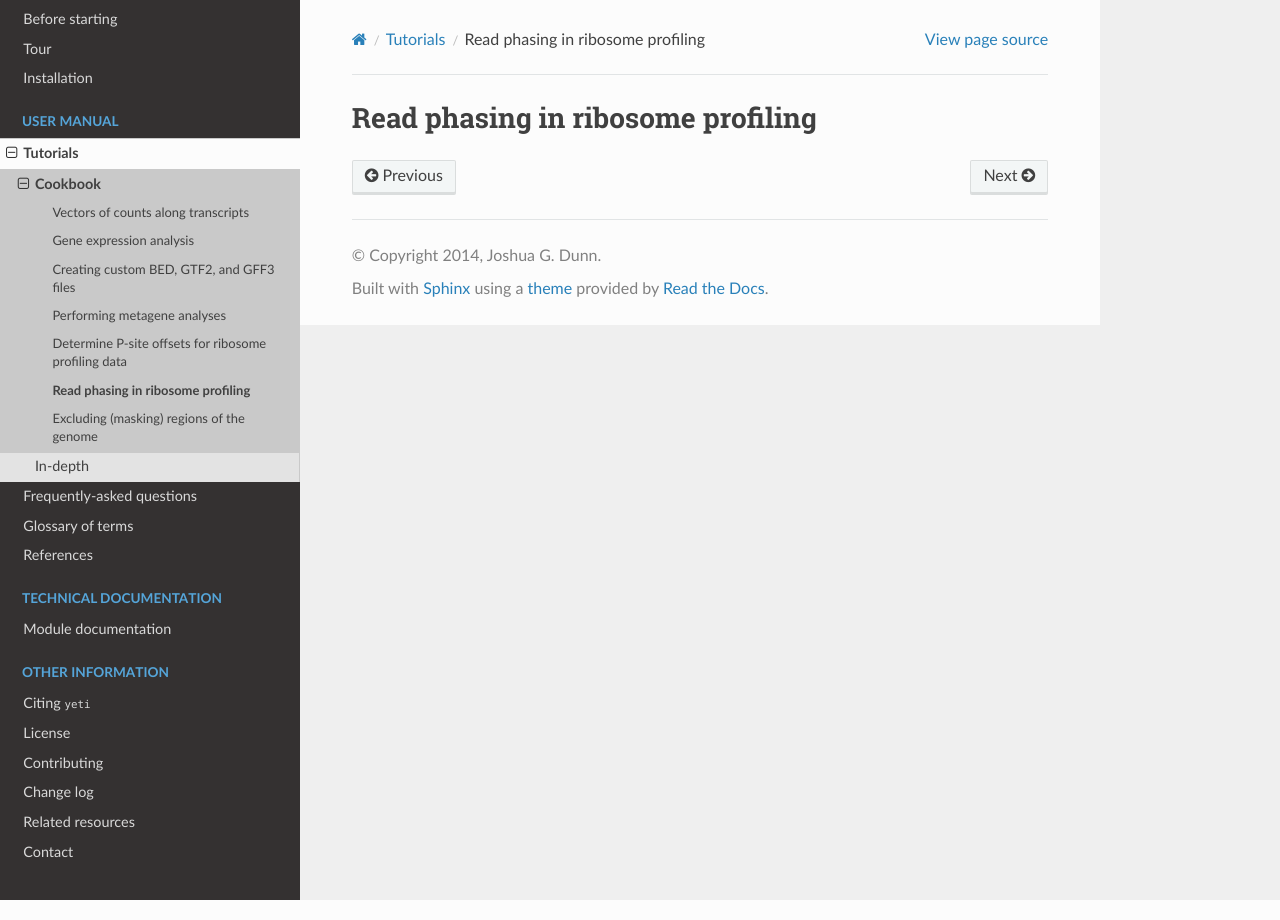
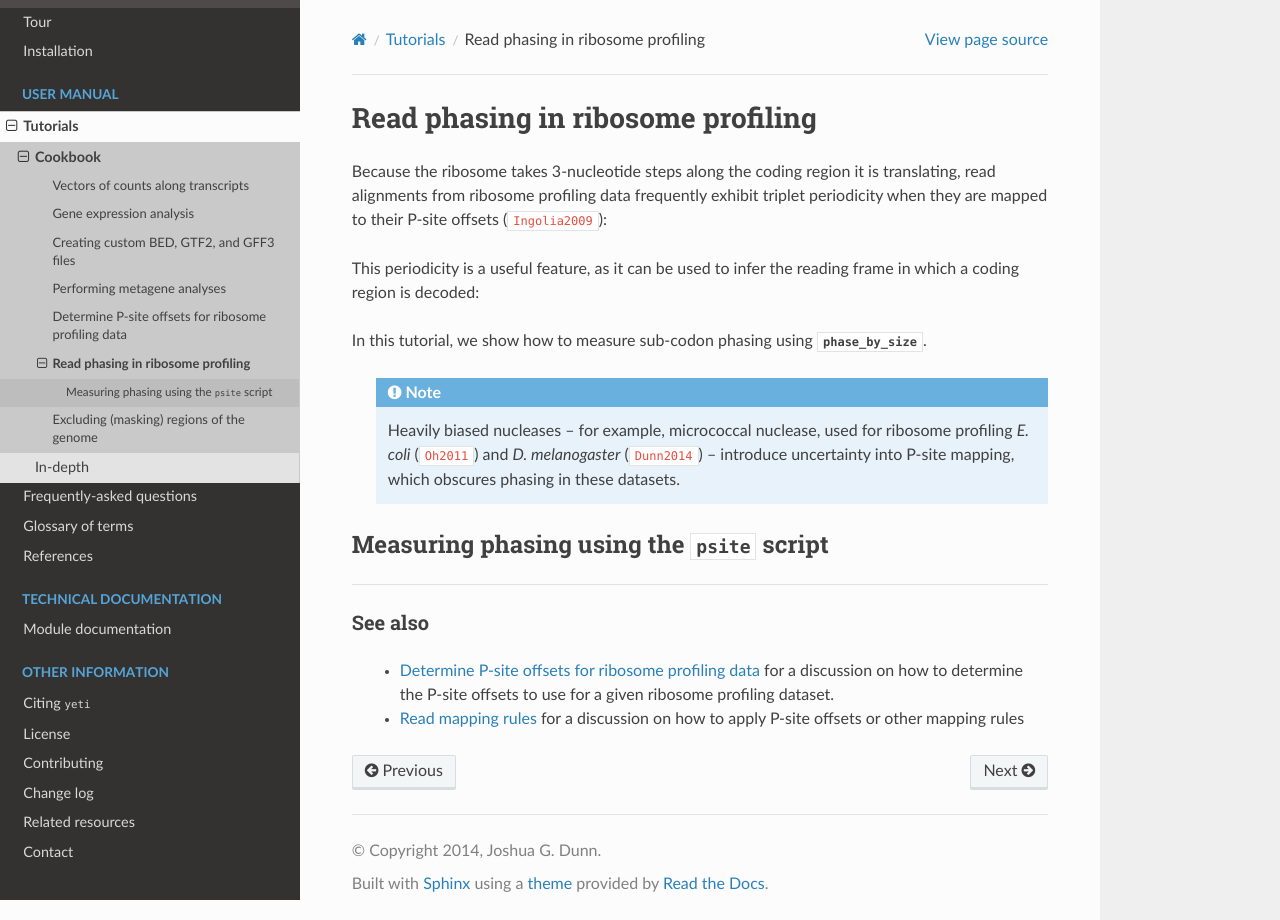
Before and after one commit to joshuagryphon/plastid, a Sphinx documentation site: the page built from docs/source/examples/phasing.rst, in a window 1280 px wide. Built offline with Sphinx 7.4.7 and the Read the Docs theme 2.0.0, drawn with Linux system fonts in a browser that asks for light colours; cross-references to code outside the pages are shown as plain code.

```diff
--- a/docs/source/examples/phasing.rst
+++ b/docs/source/examples/phasing.rst
@@ -1,2 +1,53 @@
 Read phasing in :term:`ribosome profiling`
 ==========================================
+
+Because the ribosome takes 3-nucleotide steps along the coding region
+it is translating, :term:`read alignments` from :term:`ribosome profiling`
+data frequently exhibit :term:`triplet periodicity` when they are mapped
+to their :term:`P-site offsets <P-site offset>` (:cite:`Ingolia2009`):
+
+ .. TODO: phasing figure
+
+ .. figure:
+    :alt: Ribosome phasing genome browser examples
+    :figclass: captionfigure
+
+    Triplet periodicity across a coding region (source: )
+
+This periodicity is a useful feature, as it can be used to infer the reading
+frame in which a coding region is decoded:
+
+ .. TODO: insert phasing chart figure
+
+ .. figure:
+    :alt: Phasing differs between reading frames
+    :figclass: captionfgure
+
+    Phasing provides unique signatures of reading frames
+
+In this tutorial, we show how to measure :term:`sub-codon phasing` using
+|phase_by_size|.
+
+ .. note::
+
+    Heavily biased nucleases -- for example, micrococcal
+    nuclease, used for ribosome profiling *E. coli* (:cite:`Oh2011`) and
+    *D. melanogaster* (:cite:`Dunn2014`) -- introduce uncertainty into
+    P-site mapping, which obscures :term:`phasing <sub-codon phasing>`
+    in these datasets.
+
+
+Measuring :term:`phasing <sub-codon phasing>` using the |psite| script
+......................................................................
+ .. TODO: fill out p-site usage section
+
+
+-------------------------------------------------------------------------------
+
+See also
+--------
+  - :doc:`/examples/p_site` for a discussion on how to determine the
+    :term:`P-site offsets <P-site offset>` to use for a given
+    :term:`ribosome profiling` dataset.
+  - :doc:`/concepts/mapping_rules` for a discussion on how to apply
+    :term:`P-site offsets <P-site offset>` or other mapping rules
```
Also changed, not shown: docs/source/examples/count_vector.rst (+8 -12 lines), docs/source/examples/gene_expression.rst (+47 -23 lines), docs/source/examples/metagene.rst (+6 -3 lines).
